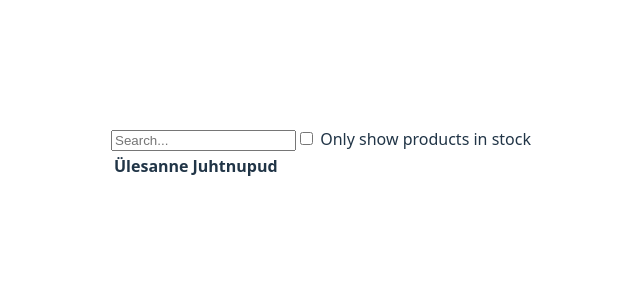
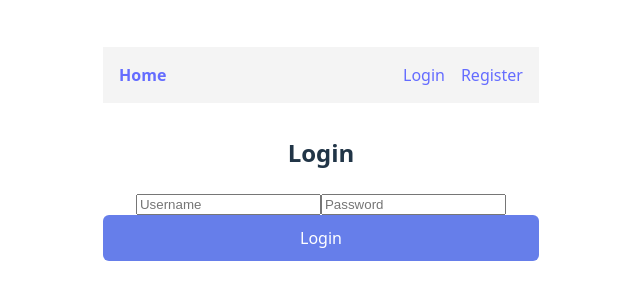
Before and after one commit to tormipoiss/TaskApp-TARpe23-Hajusrakendused, a React app in the folder frontend/: page /login in a window 1280 px wide. Shown: the part 246-546 px from the top of the page, without its empty margins (319-959 px from the left). Built offline with nearby package versions, Linux system fonts and the light colour scheme; no server answers; the HTML template or start-up script is replaced by a standard one.

Commit message:
Login and logout

```diff
--- a/frontend/src/App.jsx
+++ b/frontend/src/App.jsx
@@ -1,12 +1,91 @@
-import './App.css'
-import FilterableTasksTable from './components/task/filterableTasksTable'
+import './App.css';
+import FilterableTasksTable from './components/task/filterableTasksTable';
+import Login from './components/auth/login.jsx';
+import Register from './components/auth/register.jsx';
+import {
+  BrowserRouter,
+  Routes,
+  Route,
+  Link,
+  Navigate,
+  useNavigate,
+} from 'react-router-dom';
+import { useState, useEffect } from 'react';
+
+function Logout() {
+  const navigate = useNavigate();
+
+  useEffect(() => {
+    localStorage.removeItem("username");
+    // re-render
+    window.dispatchEvent(new Event("storage"));
+    alert("Logged out successfully!");
+    navigate("/login", { replace: true });
+  }, [navigate]);
+
+  return <div>Logging out...</div>;
+}
+
+function ProtectedRoute({ children }) {
+  const isLoggedIn = !!localStorage.getItem('username');
+  return isLoggedIn ? children : <Navigate to="/login" replace />;
+}
 
 function App() {
+  const [_, forceUpdate] = useState(0);
+
+  useEffect(() => {
+    const handler = () => forceUpdate((i) => i + 1);
+
+    window.addEventListener('storage', handler);
+
+    return () => {
+      window.removeEventListener('storage', handler);
+    };
+  }, []);
+
+  const username = localStorage.getItem('username');
+
   return (
-    <>
-      <FilterableTasksTable />
-    </>
-  )
+    <BrowserRouter>
+      <nav style={{ padding: '1rem', background: '#f4f4f4', marginBottom: '2rem', display: 'flex', justifyContent: 'space-between' }}>
+        <div>
+          <Link to="/" style={{ fontWeight: 'bold' }}>Home</Link>
+        </div>
+
+        <div>
+          {username ? (
+            <>
+              <span style={{ marginRight: '1rem' }}>
+                Hello, <strong>{username}</strong>
+              </span>
+              <Link to="/logout" style={{ color: '#d32f2f' }}>Logout</Link>
+            </>
+          ) : (
+            <>
+              <Link to="/login" style={{ marginRight: '1rem' }}>Login</Link>
+              <Link to="/register">Register</Link>
+            </>
+          )}
+        </div>
+      </nav>
+
+      <Routes>
+        <Route
+          path="/"
+          element={
+            <ProtectedRoute>
+              <FilterableTasksTable />
+            </ProtectedRoute>
+          }
+        />
+        <Route path="/login" element={<Login />} />
+        <Route path="/register" element={<Register />} />
+        <Route path="/logout" element={<Logout />} />
+        <Route path="*" element={<Navigate to="/" replace />} />
+      </Routes>
+    </BrowserRouter>
+  );
 }
 
-export default App
+export default App;
--- /dev/null
+++ b/frontend/src/components/auth/login.jsx
@@ -0,0 +1,77 @@
+import React, { useState } from "react";
+import { useNavigate } from 'react-router-dom';
+import axios from "axios";
+import "./auth.css";
+async function tryLogin(username, password){
+    try {
+        const response = (await axios.post(import.meta.env.VITE_BACKEND_URL + "/api/v1/users/login",{ username, password }));
+        return response.status;
+      } catch (error) {
+        if (error.response) {
+          return error.response.status;
+        }
+        console.log("Failed to fetch tasks:", error);
+        return 500;
+      }
+}
+function Login() {
+  const [username, setUsername] = useState("");
+  const [password, setPassword] = useState("");
+  const [error, setError] = useState("");
+  const navigate = useNavigate();
+
+  const handleSubmit = (e) => {
+    e.preventDefault();
+    setError("");
+    if (!username || !password) {
+      setError("Both fields are required!");
+      return;
+    }
+    tryLogin(username, password).then((result) => {
+      if(result === 400){
+        setError("Missing username or password");
+        return;
+      }
+      if(result === 404){
+        setError("User not found");
+        return;
+      }
+      if(result === 401){
+        setError("Invalid credentials");
+        return;
+      }
+      if(result === 500){
+        setError("Server error. Please try again later.");
+        return;
+      }
+      localStorage.setItem("username",username);
+      window.dispatchEvent(new Event("storage"));
+      confirm("Login successful!");
+      navigate("/");
+    });
+  };
+
+  return (
+    <div className="container">
+      <h2>Login</h2>
+      <form onSubmit={handleSubmit}>
+        <input
+          type="text"
+          placeholder="Username"
+          value={username}
+          onChange={(e) => setUsername(e.target.value)}
+        />
+        <input
+          type="password"
+          placeholder="Password"
+          value={password}
+          onChange={(e) => setPassword(e.target.value)}
+        />
+        {error && <p className="error">{error}</p>}
+        <button type="submit">Login</button>
+      </form>
+    </div>
+  );
+}
+
+export default Login;
```
Also changed, not shown: 2 other files (tests, documents, lock files or other folders).
